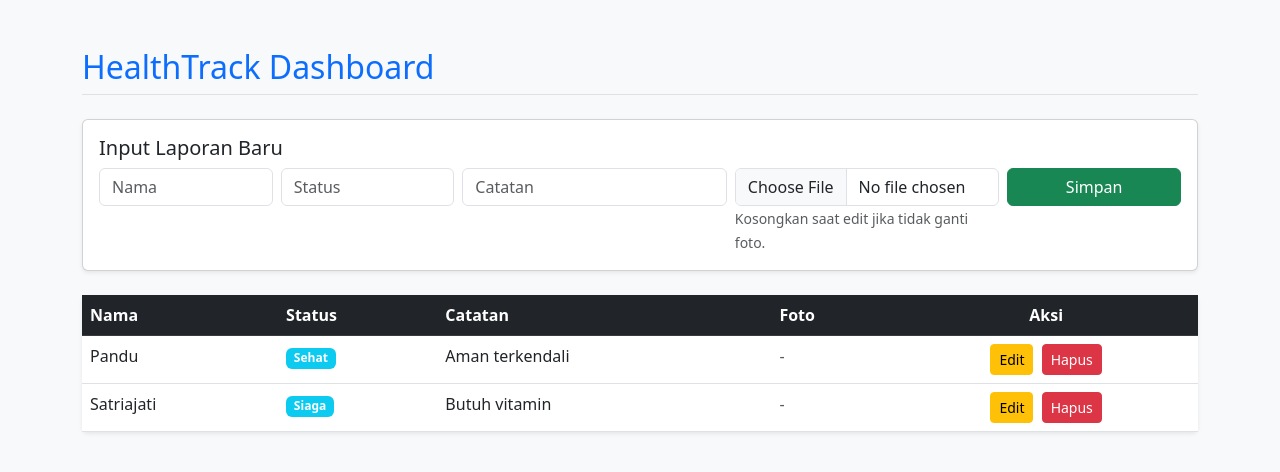
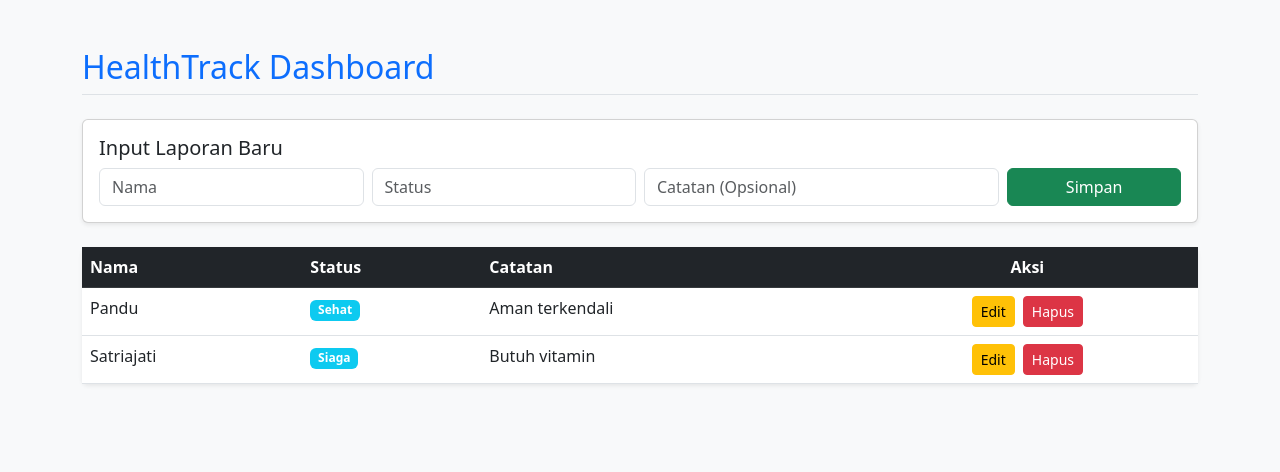
Before and after one commit to Pandu010405/UTS_AWAN, a Flask app: page / in a window 1280 px wide. Shown: the top 472 px of the page. Run offline with Flask 3, Linux system fonts and the light colour scheme.

Commit message:
last commit

```diff
--- a/templates/index.html
+++ b/templates/index.html
@@ -3,7 +3,7 @@
 <head>
     <meta charset="UTF-8">
     <meta name="viewport" content="width=device-width, initial-scale=1.0">
-    <title>HealthTrack Cloud</title>
+    <title>HealthTrack Flask</title>
     <link href="https://cdn.jsdelivr.net/npm/bootstrap@5.3.0/dist/css/bootstrap.min.css" rel="stylesheet">
 </head>
 <body class="bg-light">
@@ -14,18 +14,14 @@
             <div class="card-body">
                 <h5 id="form-title">Input Laporan Baru</h5>
                 <div class="row g-2">
-                    <div class="col-md-2">
+                    <div class="col-md-3">
                         <input type="text" id="nama" class="form-control" placeholder="Nama" required>
                     </div>
-                    <div class="col-md-2">
+                    <div class="col-md-3">
                         <input type="text" id="status" class="form-control" placeholder="Status" required>
                     </div>
-                    <div class="col-md-3">
-                        <input type="text" id="catatan" class="form-control" placeholder="Catatan">
-                    </div>
-                    <div class="col-md-3">
-                        <input type="file" id="foto" class="form-control">
-                        <small class="text-muted" id="foto-help">Kosongkan saat edit jika tidak ganti foto.</small>
+                    <div class="col-md-4">
+                        <input type="text" id="catatan" class="form-control" placeholder="Catatan (Opsional)">
                     </div>
                     <div class="col-md-2">
                         <button id="btn-simpan" onclick="kirimData()" class="btn btn-success w-100">Simpan</button>
@@ -36,7 +32,7 @@
 
         <table class="table table-hover bg-white rounded shadow-sm">
             <thead class="table-dark">
-                <tr><th>Nama</th><th>Status</th><th>Catatan</th><th>Foto</th><th class="text-center">Aksi</th></tr>
+                <tr><th>Nama</th><th>Status</th><th>Catatan</th><th class="text-center">Aksi</th></tr>
             </thead>
             <tbody>
                 {% for item in laporan %}
@@ -44,15 +40,6 @@
                     <td>{{ item.nama }}</td>
                     <td><span class="badge bg-info">{{ item.status }}</span></td>
                     <td>{{ item.catatan }}</td>
-                    <td>
-                        {% if item.foto_url %}
-                        <a href="{{ item.foto_url }}" target="_blank">
-                            <img src="{{ item.foto_url }}" width="50" height="50" style="object-fit: cover;" class="rounded border">
-                        </a>
-                        {% else %}
-                        <span class="text-muted">-</span>
-                        {% endif %}
-                    </td>
                     <td class="text-center">
                         <button class="btn btn-sm btn-warning me-1" onclick="siapkanEdit('{{ item.id }}', '{{ item.nama }}', '{{ item.status }}', '{{ item.catatan }}')">Edit</button>
                         <button class="btn btn-sm btn-danger" onclick="hapusData('{{ item.id }}')">Hapus</button>
@@ -64,22 +51,23 @@
     </div>
 
     <script>
+        // Variabel penanda apakah kita sedang nambah data baru atau ngedit data lama
         let editModeId = null;
 
+        // Fungsi untuk melempar data dari tabel ke form input
         function siapkanEdit(id, nama, status, catatan) {
             editModeId = id;
             document.getElementById('nama').value = nama;
             document.getElementById('status').value = status;
             document.getElementById('catatan').value = catatan === "-" ? "" : catatan;
 
-            // Note: Input file (foto) tidak bisa diisi otomatis lewat JS demi keamanan browser.
-            // Jadi dibiarkan kosong.
-
+            // Ubah tampilan form agar user tahu ini mode edit
             document.getElementById('form-title').innerText = "Edit Laporan";
             document.getElementById('btn-simpan').innerText = "Update";
             document.getElementById('btn-simpan').classList.replace('btn-success', 'btn-warning');
         }
 
+        // Fungsi untuk menghapus data
         async function hapusData(id) {
             if (!confirm("Yakin ingin menghapus laporan ini?")) return;
 
@@ -91,37 +79,34 @@
             }
         }
 
+        // Fungsi untuk mengirim data (bisa POST untuk tambah, bisa PUT untuk update)
         async function kirimData() {
-            // PENTING: Menggunakan FormData agar bisa kirim text + file gambar sekaligus
-            const formData = new FormData();
-            formData.append('nama', document.getElementById('nama').value);
-            formData.append('status', document.getElementById('status').value);
-            formData.append('catatan', document.getElementById('catatan').value || "-");
+            const nilaiCatatan = document.getElementById('catatan').value || "-";
 
-            const fotoFile = document.getElementById('foto').files[0];
-            if (fotoFile) {
-                formData.append('foto', fotoFile);
-            }
+            const payload = {
+                nama: document.getElementById('nama').value,
+                status: document.getElementById('status').value,
+                catatan: nilaiCatatan
+            };
 
-            if(!formData.get('nama') || !formData.get('status')) {
+            if(!payload.nama || !payload.status) {
                 alert("Nama dan Status wajib diisi ya!");
                 return;
             }
 
+            // Tentukan URL dan Method berdasarkan mode (Edit atau Tambah)
             const url = editModeId ? `/api/lapor/${editModeId}` : '/api/lapor';
             const method = editModeId ? 'PUT' : 'POST';
 
-            // Tidak perlu set 'Content-Type' manual kalau pakai FormData
             const response = await fetch(url, {
                 method: method,
-                body: formData
+                headers: {'Content-Type': 'application/json'},
+                body: JSON.stringify(payload)
             });
 
             if (response.ok) {
-                alert(editModeId ? "Data berhasil diupdate!" : "Mantap! Data & Foto masuk Cloud.");
+                alert(editModeId ? "Data berhasil diupdate!" : "Mantap! Data masuk.");
                 location.reload();
-            } else {
-                alert("Waduh, terjadi kesalahan saat mengirim data.");
             }
         }
     </script>
```
